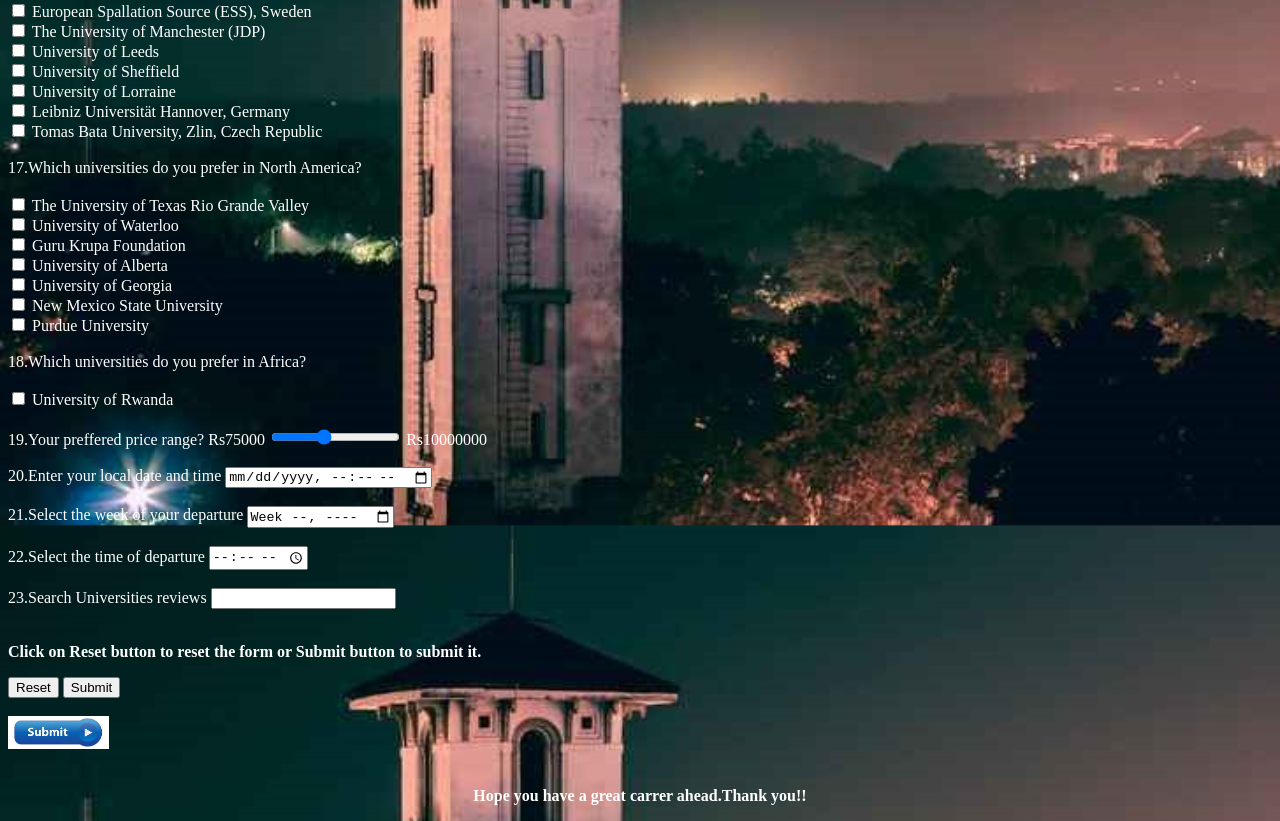
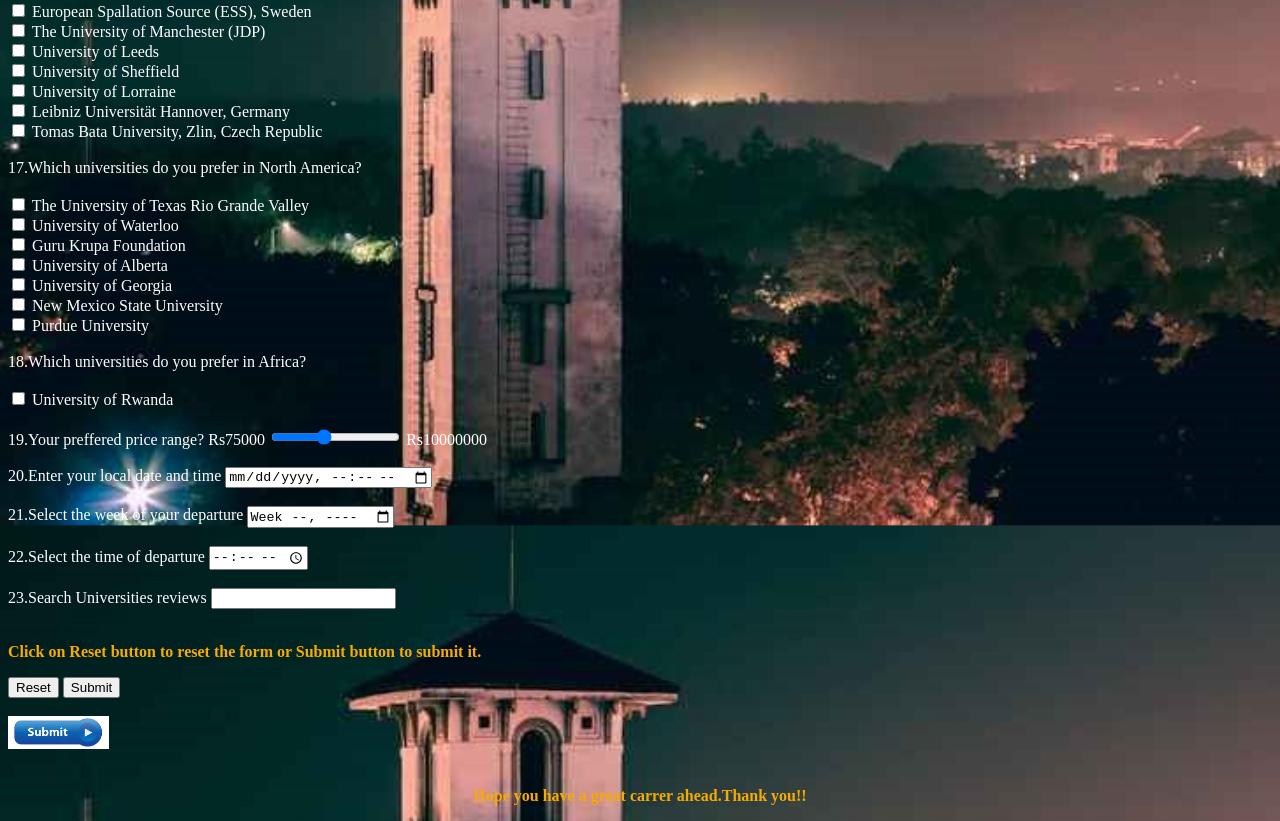
Before and after one commit to Mayur25Lohani/IRC-Web-work, a plain HTML site: page form.html in a window 1280 px wide. Shown: the part 1240-2061 px from the top of the page. Drawn offline with Linux system fonts and the light colour scheme.

Commit message:
Change p tag color

```diff
--- a/form.html
+++ b/form.html
@@ -19,7 +19,7 @@
       color: #ffffff;
     }
     p{
-      color: #ffffff;
+      color: #f7aa02;
     }
     </style>
     <meta charset="UTF-8">
```
